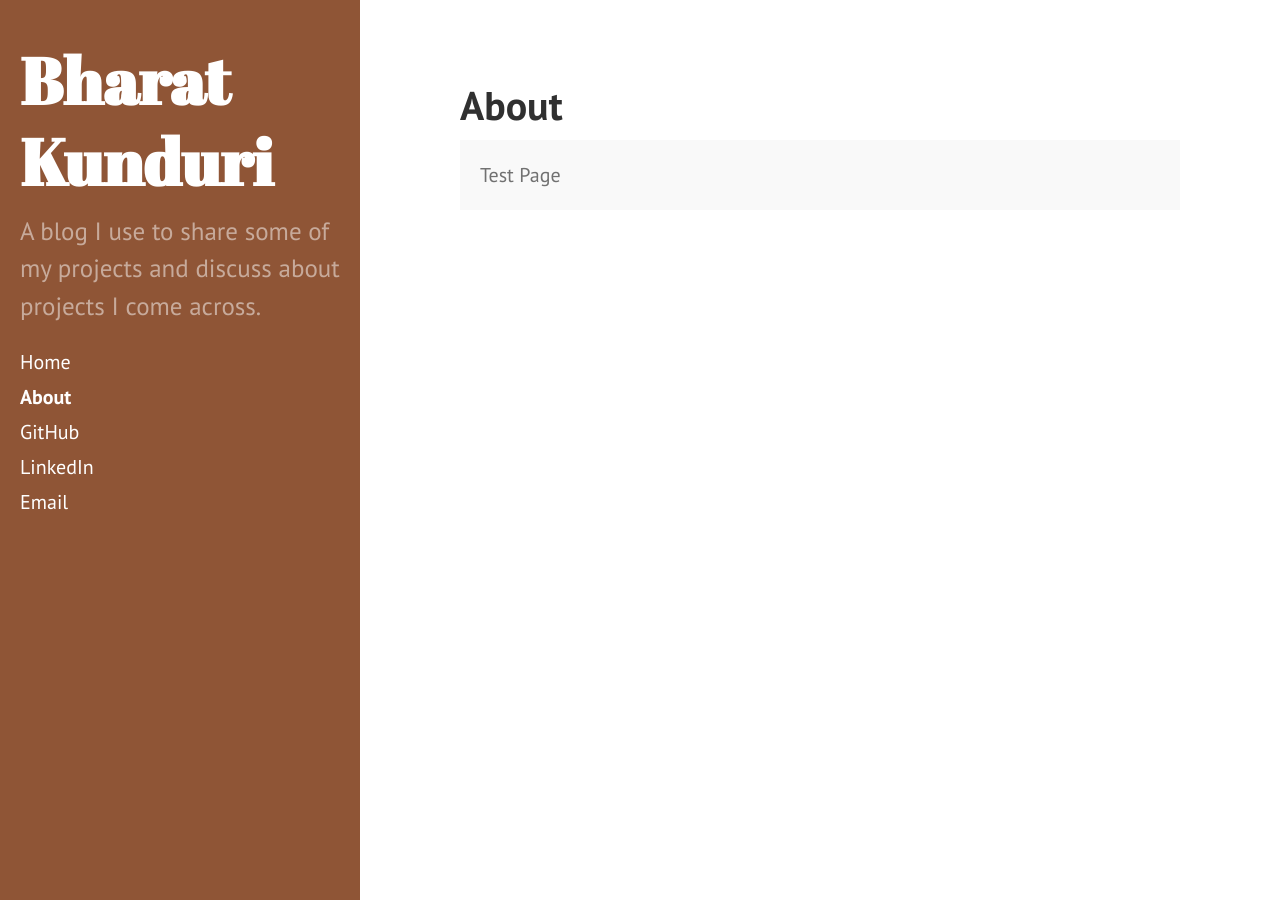
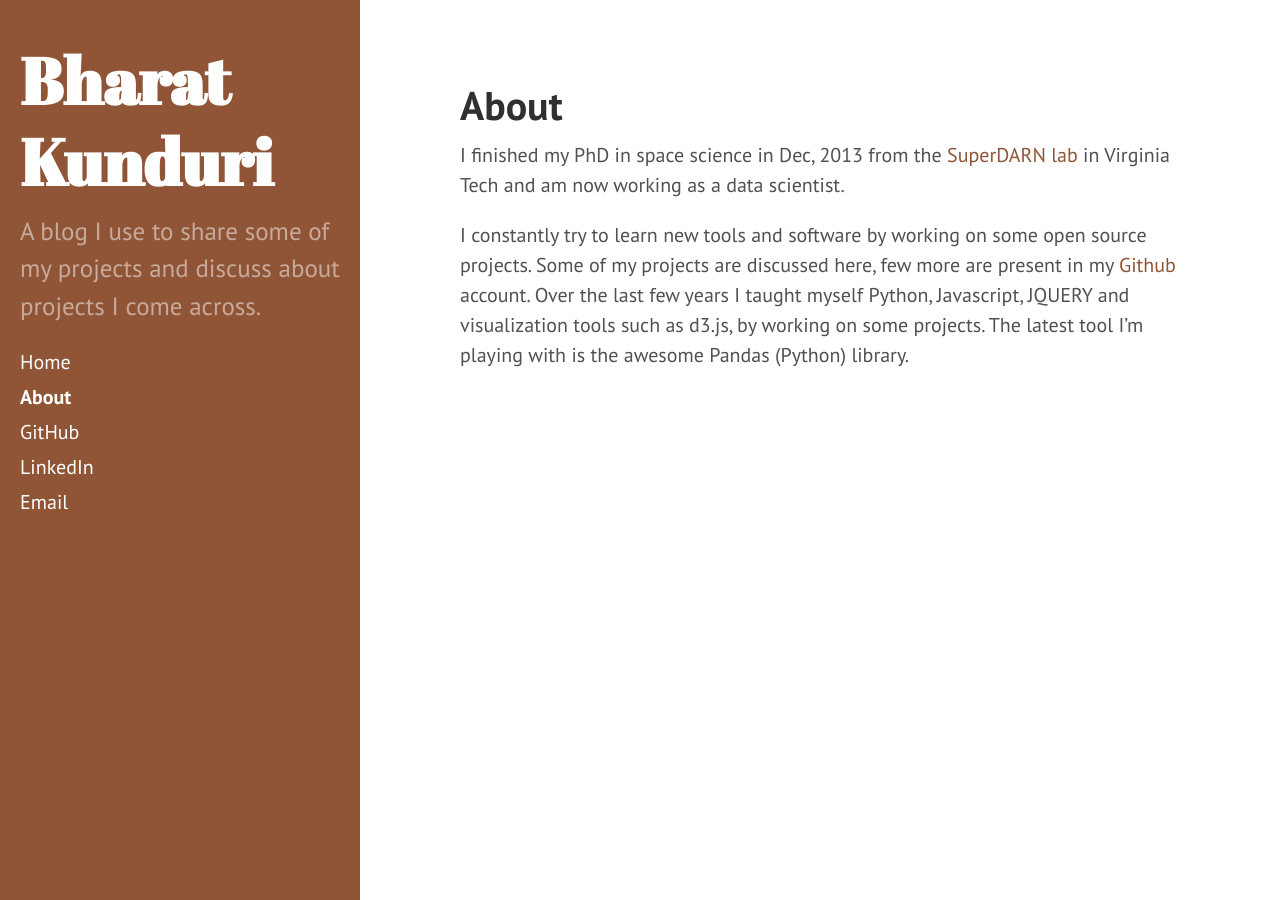
Before and after one commit to bharatreddy/bharatreddy.github.io, a Jekyll site: the page built from about.md, in a window 1280 px wide. Built offline with Jekyll 4.4.1, drawn with Linux system fonts in a browser that asks for light colours; Markdown is read by kramdown in place of the engine named in the settings.

Commit message:
about me

```diff
--- a/about.md
+++ b/about.md
@@ -3,29 +3,6 @@ layout: page
 title: About
 ---
 
-<p class="message">
-  Test Page
-</p>
+I finished my PhD in space science in Dec, 2013 from the [SuperDARN lab](http://vt.superdarn.org/tiki-index.php) in Virginia Tech and am now working as a data scientist.
 
-<!-- In the novel, *The Strange Case of Dr. Jeykll and Mr. Hyde*, Mr. Poole is Dr. Jekyll's virtuous and loyal butler. Similarly, Poole is an upstanding and effective butler that helps you build Jekyll themes. It's made by [@mdo](https://twitter.com/mdo).
-
-There are currently two themes built on Poole:
-
-* [Hyde](http://hyde.getpoole.com)
-* [Lanyon](http://lanyon.getpoole.com)
-
-Learn more and contribute on [GitHub](https://github.com/poole).
-
-## Setup
-
-Some fun facts about the setup of this project include:
-
-* Built for [Jekyll](http://jekyllrb.com)
-* Developed on GitHub and hosted for free on [GitHub Pages](https://pages.github.com)
-* Coded with [Sublime Text 2](http://sublimetext.com), an amazing code editor
-* Designed and developed while listening to music like [Blood Bros Trilogy](https://soundcloud.com/maddecent/sets/blood-bros-series)
-
-Have questions or suggestions? Feel free to [open an issue on GitHub](https://github.com/poole/issues/new) or [ask me on Twitter](https://twitter.com/mdo).
-
-Thanks for reading!
- -->
+I constantly try to learn new tools and software by working on some open source projects. Some of my projects are discussed here, few more are present in my [Github](https://github.com/bharatreddy) account. Over the last few years I taught myself Python, Javascript, JQUERY and visualization tools such as d3.js, by working on some projects. The latest tool I'm playing with is the awesome Pandas (Python) library.
```
Also changed, not shown: _posts/2014-11-05-ipl-teams.md (+1 -1 lines), 5 other files.
